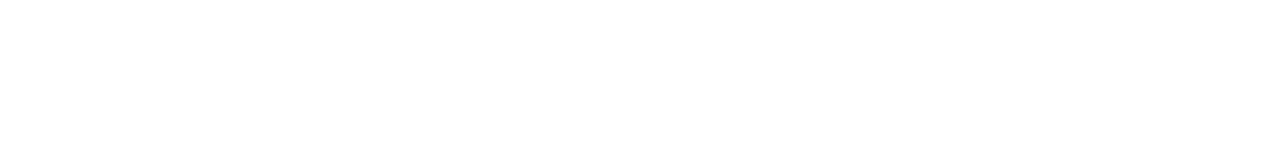
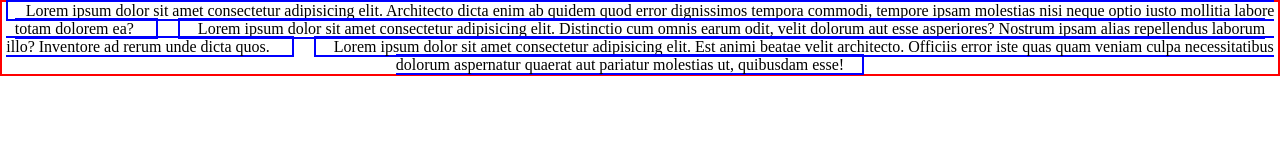
Before and after one commit to bellavieiraa/display-inline, a plain HTML site: page index.html in a window 1280 px wide. Drawn offline with Linux system fonts and the light colour scheme.

Commit message:
atividade finalizada

```diff
--- a/index.html
+++ b/index.html
@@ -4,9 +4,22 @@
     <meta charset="UTF-8">
     <meta http-equiv="X-UA-Compatible" content="IE=edge">
     <meta name="viewport" content="width=device-width, initial-scale=1.0">
+    <link rel="stylesheet" href="style.css">
     <title>Display Inline</title>
 </head>
 <body>
+    <main>
+        <div>
+            Lorem ipsum dolor sit amet consectetur adipisicing elit. Architecto dicta enim ab quidem quod error dignissimos tempora commodi, tempore ipsam molestias nisi neque optio iusto mollitia labore totam dolorem ea?
+        </div>
 
+        <div>
+            Lorem ipsum dolor sit amet consectetur adipisicing elit. Distinctio cum omnis earum odit, velit dolorum aut esse asperiores? Nostrum ipsam alias repellendus laborum illo? Inventore ad rerum unde dicta quos.
+        </div>
+
+        <div>
+            Lorem ipsum dolor sit amet consectetur adipisicing elit. Est animi beatae velit architecto. Officiis error iste quas quam veniam culpa necessitatibus dolorum aspernatur quaerat aut pariatur molestias ut, quibusdam esse!
+        </div>
+    </main>
 </body>
 </html>
--- /dev/null
+++ b/style.css
@@ -0,0 +1,17 @@
+*{
+    margin: 0;
+    padding: 0;
+    box-sizing: border-box;
+}
+
+main {
+    border: 2px solid red;
+    text-align: center;
+}
+
+div{
+    border: 2px solid blue;
+    display: inline;
+    margin-right: 20px;
+    padding-inline: 18px;
+}
```
